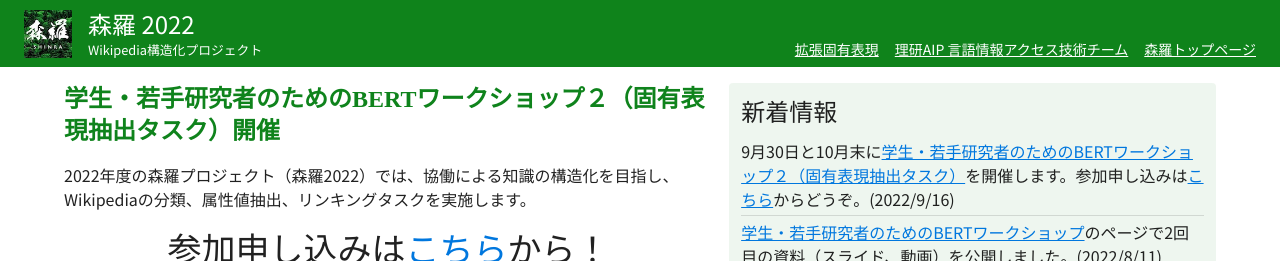
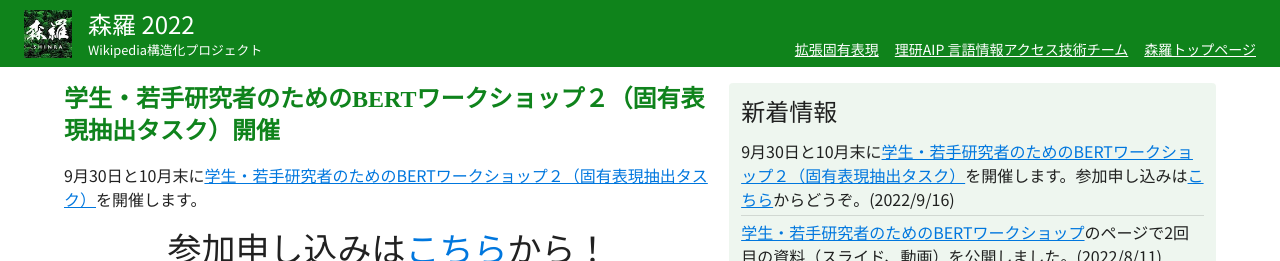
Before and after one commit to besna-institute/udagawa-shinra-project, a Next.js app: page / in a window 1280 px wide. Shown: the top 261 px of the page. Built offline with nearby package versions, Linux system fonts and the light colour scheme.

Commit message:
Update index.tsx

```diff
--- a/pages/index.tsx
+++ b/pages/index.tsx
@@ -458,7 +458,11 @@ const Home: NextPage = () => {
         >
            <h2 id="about">学生・若手研究者のためのBERTワークショップ２（固有表現抽出タスク）開催</h2>
           <p>
-            2022年度の森羅プロジェクト（森羅2022）では、協働による知識の構造化を目指し、Wikipediaの分類、属性値抽出、リンキングタスクを実施します。
+            9月30日と10月末に
+            <ExternalLink href="http://shinra-project.info/shinra2022/bert_workshop2_shinra2022/">
+              学生・若手研究者のためのBERTワークショップ２（固有表現抽出タスク）
+            </ExternalLink>
+            を開催します。
           </p>
           <h1 style={{ textAlign: "center" }}>
             参加申し込みは
```
